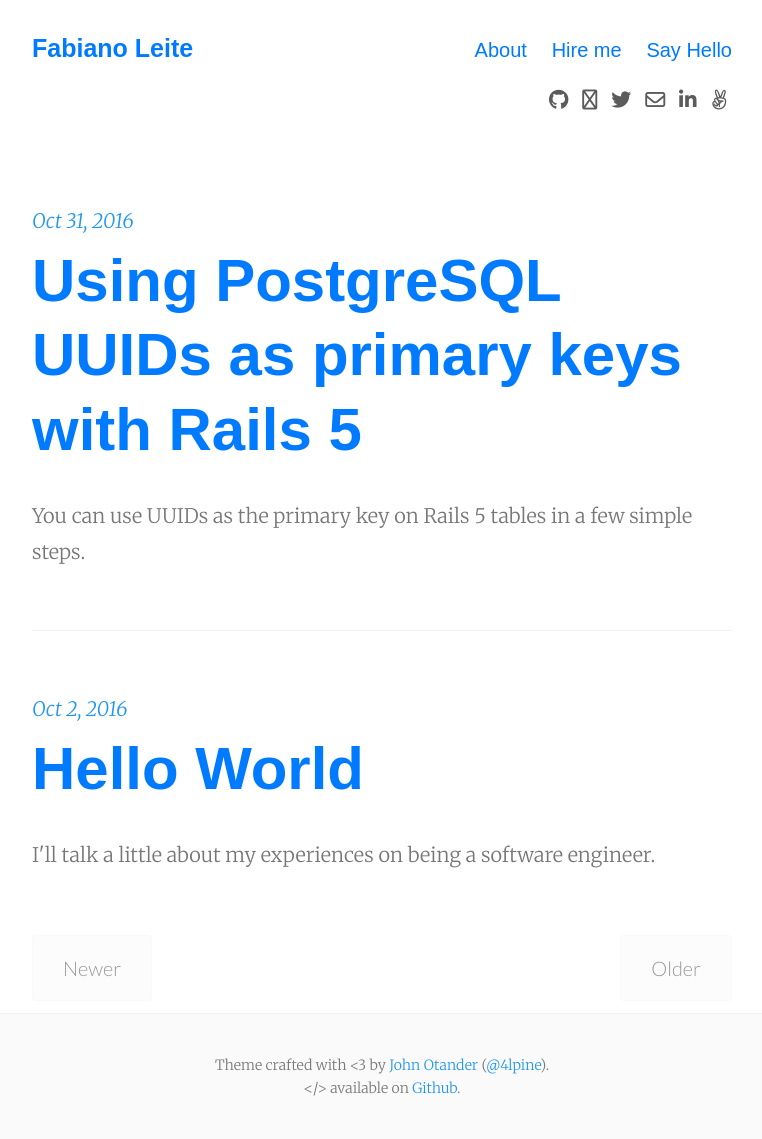
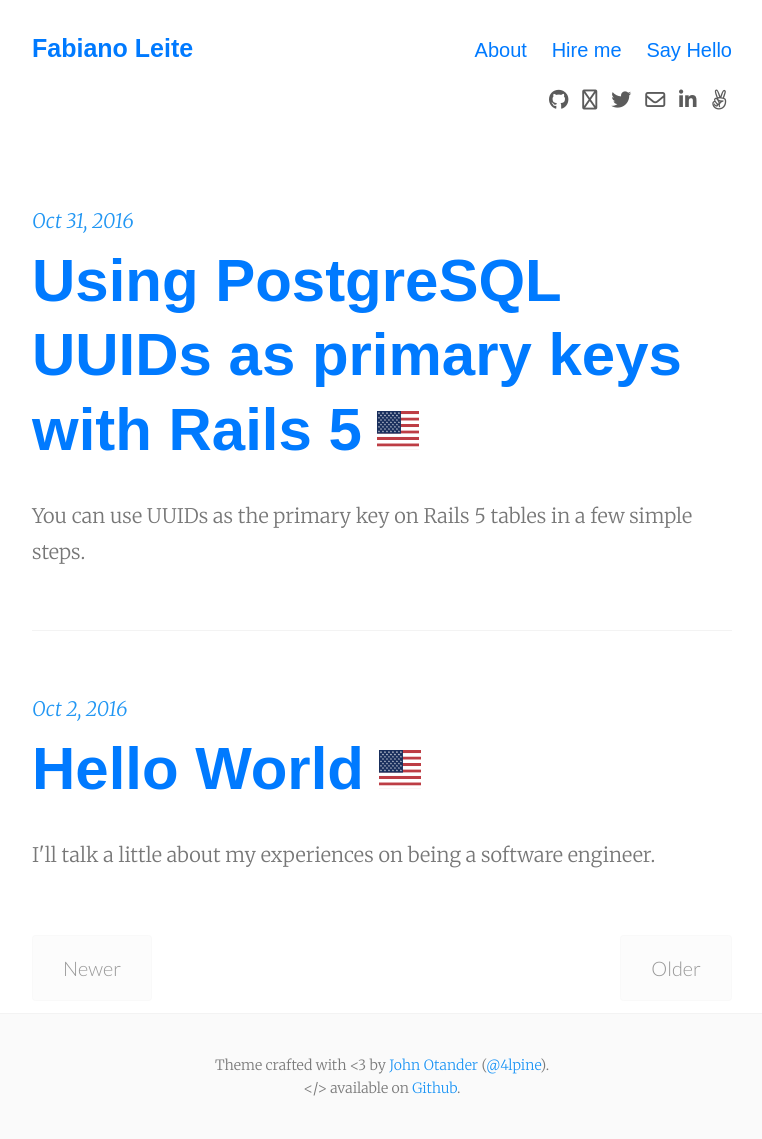
Before and after one commit to fabianoleittes/fabianoleittes.github.io, a Jekyll site: the page built from index.html, in a window 1280 px wide. Shown: the whole page, without its empty margins (258-1020 px from the left). Built offline with Jekyll 4.4.1, drawn with Linux system fonts in a browser that asks for light colours; nearby versions of some CDN libraries; the list of posts is cut into pages by our own code; comment, search, counter and statistics services are not loaded.

Commit message:
Add flag to post title.

```diff
--- a/_includes/share_buttons.html
+++ b/_includes/share_buttons.html
@@ -7,7 +7,7 @@
     {% endif %}
 
     {% if site.share_twitter %}
-      <a class="fa fa-twitter" href="https://twitter.com/intent/tweet?text={{ page.title }}&url={{ site.url }}{{ page.url }}" rel="nofollow" target="_blank" title="{{ site.text.share_buttons.twitter }}"></a>
+      <a class="fa fa-twitter" href="https://twitter.com/intent/tweet?text={{ page.title }}&url={{ site.url }}{{ page.url }}&via=fabianoleittes" rel="nofollow" target="_blank" title="{{ site.text.share_buttons.twitter }}"></a>
     {% endif %}
 
     {% if site.share_googleplus %}
--- a/_sass/_base.scss
+++ b/_sass/_base.scss
@@ -32,9 +32,3 @@
      -moz-box-sizing: border-box;
   -webkit-box-sizing: border-box;
 }
-
-
-.headshot {
-  float: left;
-  margin-right: 1em;
-}
--- a/_sass/_social-icons.scss
+++ b/_sass/_social-icons.scss
@@ -24,3 +24,29 @@
   position: relative;
   top: 0.1em;
 }
+
+.br-icon::after,
+.us-icon::after {
+  content: '';
+  position: static;
+  display: inline-block;
+  width: .7em;
+  height: .7em;
+  margin-left: .25em;
+  background-repeat: no-repeat;
+  background-position: 0 3px;
+  background-size: .7em .7em;
+}
+
+.br-icon::after {
+  background-image: url('/images/icons/br.svg');
+}
+
+.us-icon::after {
+  background-image: url('/images/icons/us.svg');
+}
+
+.headshot {
+  float: left;
+  margin-right: 1em;
+}
--- a/index.html
+++ b/index.html
@@ -9,7 +9,9 @@
       {% for post in paginator.posts %}
         <div class="post py3">
           <p class="post-meta">{{ post.date | date: site.date_format }}</p>
-          <a href="{{ post.url | prepend: site.baseurl }}" class="post-link"><h3 class="h1 post-title">{{ post.title }}</h3></a>
+          <a href="{{ post.url | prepend: site.baseurl }}" class="post-link">
+            <h3 class=" h1 post-title {{ post.lang }}-icon">{{ post.title }}</h3>
+          </a>
           <p class="post-summary">
             {% if post.summary %}
               {{ post.summary }}
```
Also changed, not shown: _posts/2016-10-02-hello-world.md (+1 -0 lines), _posts/2016-10-31-using-postgresql-uuids-as-primary-keys-with-rails-5.md (+1 -0 lines).
